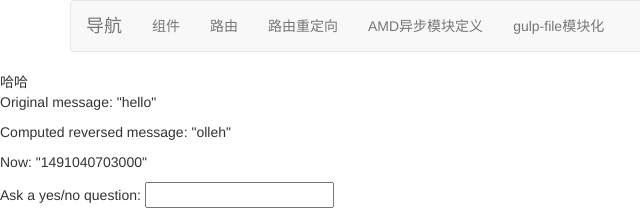
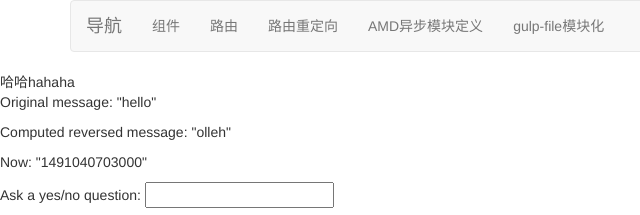
Before and after one commit to Liiked/gulp_project, a website: page app/index.html in a window 1280 px wide. Shown: the top 215 px of the page, 0-640 px from the left. Drawn offline with nearby package versions, Linux system fonts and the light colour scheme; no server answers.

Commit message:
测试是不是能同步到github

```diff
--- a/app/index.html
+++ b/app/index.html
@@ -31,7 +31,7 @@
         </nav>
     </div>
     <div class="aaa">
-        哈哈
+        哈哈hahaha
     </div>
     <div id="example">
         <p>Original message: "{{ message }}"</p>
```
